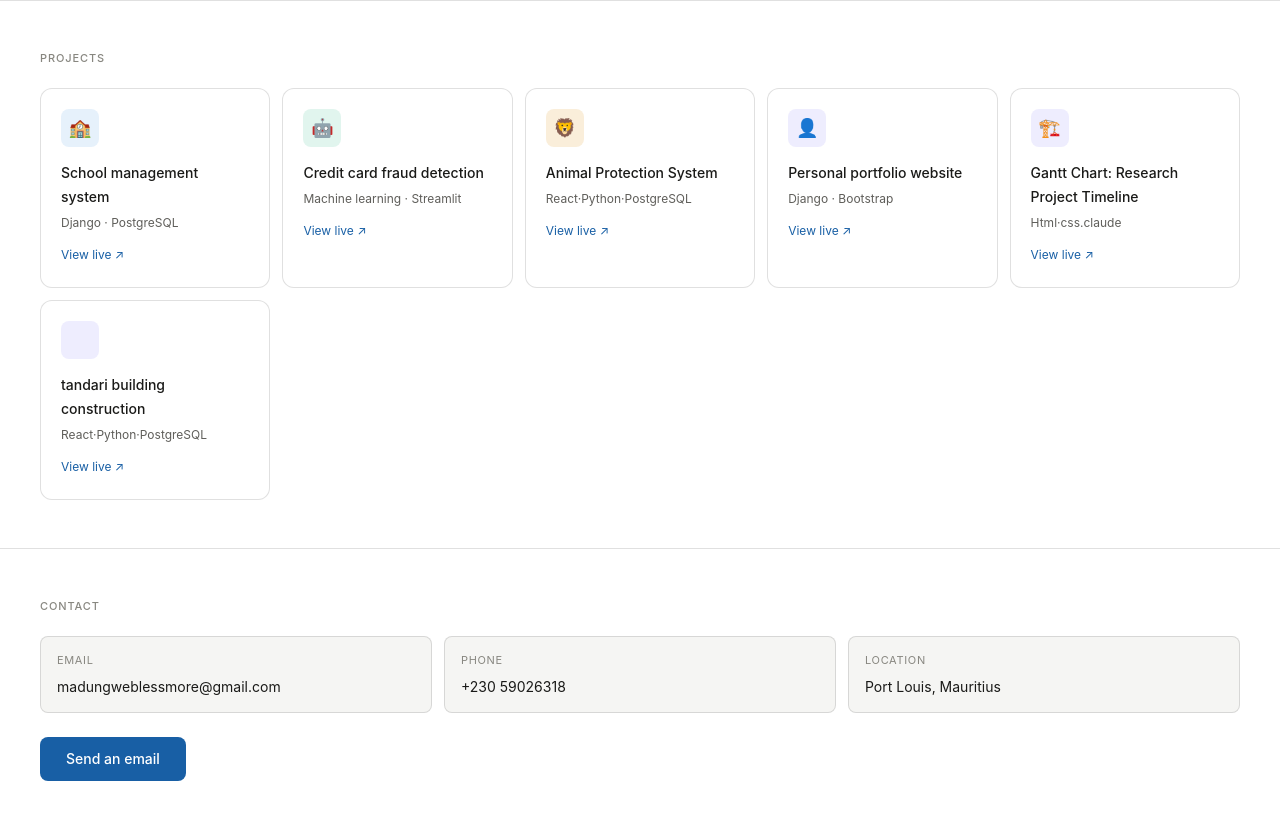
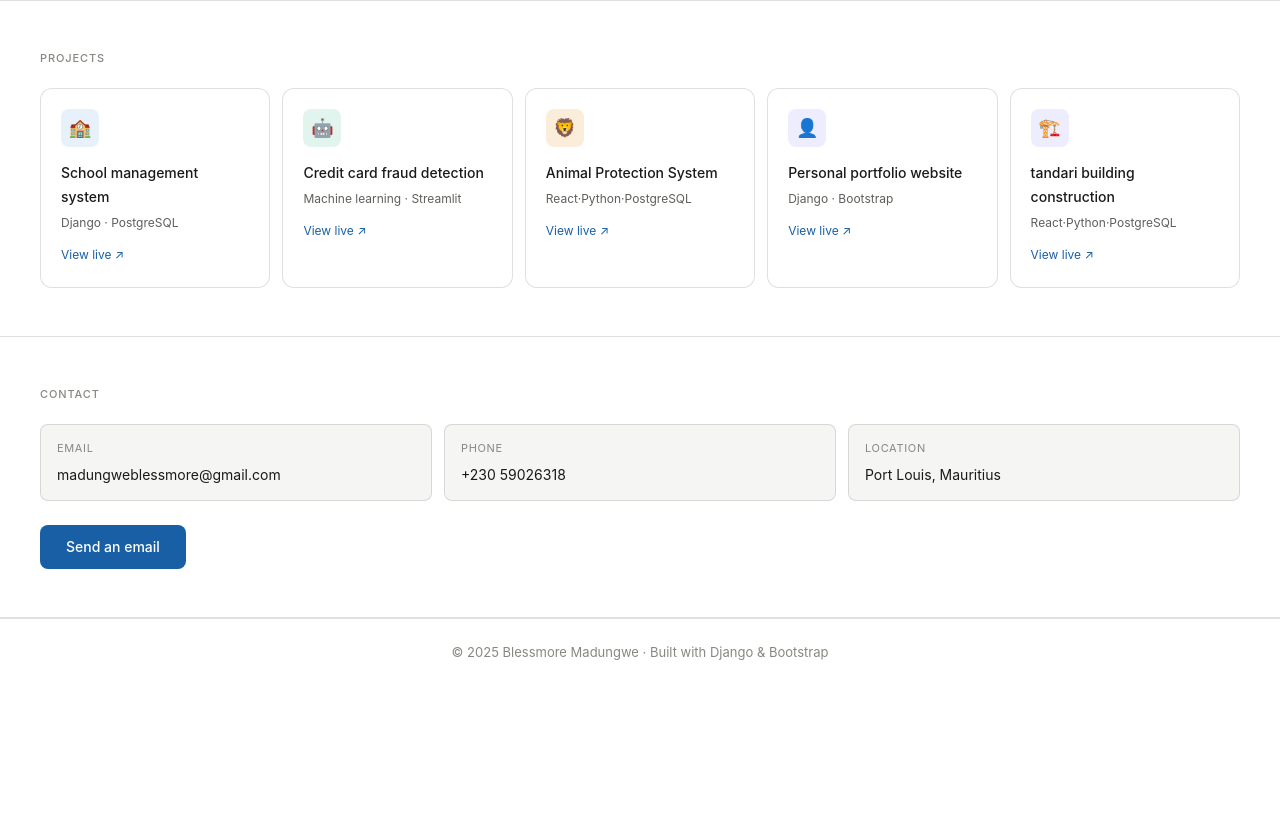
Before and after one commit to BlessmoreMadungwe/profile, a Django app: page / in a window 1280 px wide. Shown: the part 1402-2231 px from the top of the page. After the commit the page ends 2062 px from the top, so only its background shows below. Run offline with Django 5.2, Linux system fonts and the light colour scheme.

Commit message:
Update home.html

```diff
--- a/portfolio/templates/home.html
+++ b/portfolio/templates/home.html
@@ -358,15 +358,8 @@
       <div class="project-tech">Django · Bootstrap</div>
       <div class="project-link">View live ↗</div>
 
-    <a class="project-card" href="" target="_blank" rel="noopener">
+    <a class="project-card" href="https://tandari-building-construction.vercel.app/" target="_blank" rel="noopener">
       <div class="project-icon icon-purple">🏗️</div>
-      <div class="project-name">Gantt Chart: Research Project Timeline</div>
-      <div class="project-tech">Html·css.claude </div>
-      <div class="project-link">View live ↗</div>
-    </a>
-
-    <a class="project-card" href="https://tandari-building-construction.vercel.app/" target="_blank" rel="noopener">
-      <div class="project-icon icon-purple"></div>
       <div class="project-name">tandari building construction</div>
       <div class="project-tech">React·Python·PostgreSQL </div>
       <div class="project-link">View live ↗</div>
```
